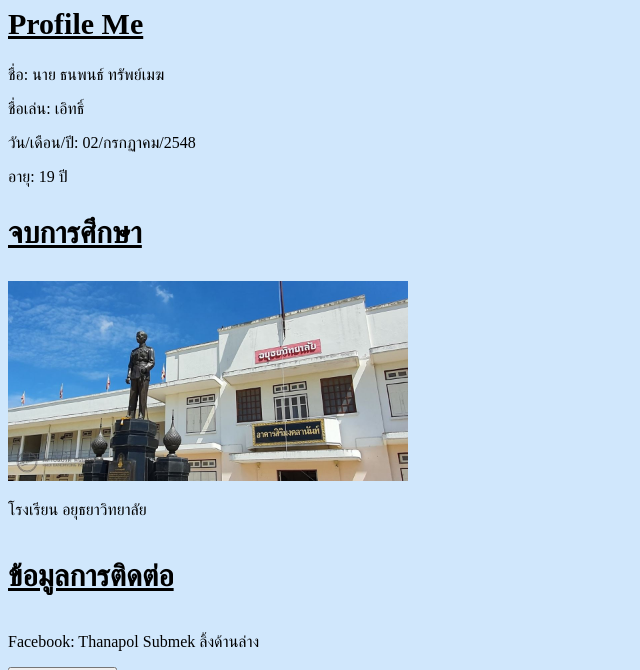
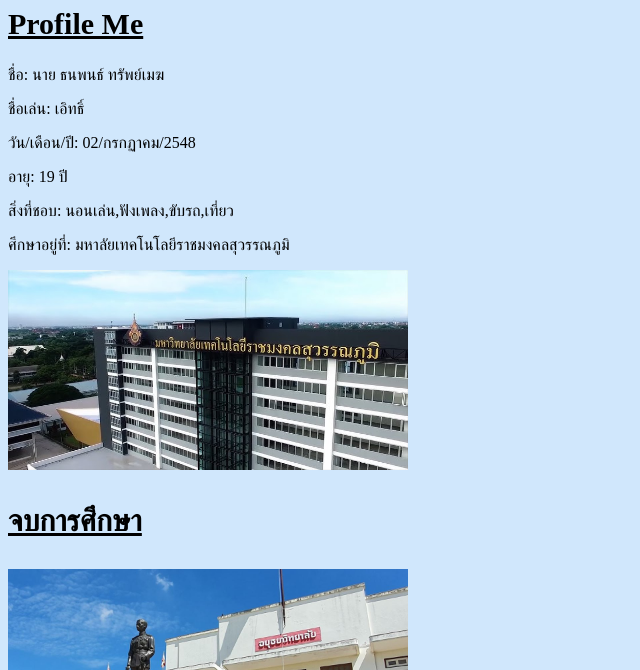
Before and after one commit to JAOMeoww/Profile-Me, a plain HTML site: page index.html in a window 1280 px wide. Shown: the part 502-1172 px from the top of the page, without its empty margins (0-640 px from the left). Drawn offline with Linux system fonts and the light colour scheme.

Commit message:
Add files via upload

```diff
--- a/index.html
+++ b/index.html
@@ -14,6 +14,10 @@
     <p>ชื่อเล่น: เอิทธิ์</p>
     <p>วัน/เดือน/ปี: 02/กรกฏาคม/2548</p>
     <p>อายุ: 19 ปี</p>
+    <p>สิ่งที่ชอบ: นอนเล่น,ฟังเพลง,ขับรถ,เที่ยว</p>
+    <p>ศึกษาอยู่ที่: มหาลัยเทคโนโลยีราชมงคลสุวรรณภูมิ</p>
+    <img src="hq720.jpg" alt="Image me" width="400" height="200">
+
 
     <h3 style="font-size:30px;"><ins>จบการศึกษา</ins></h3>
     <img src="20200527_141706-cover.jpg" alt="Image me" width="400" height="200">
```
